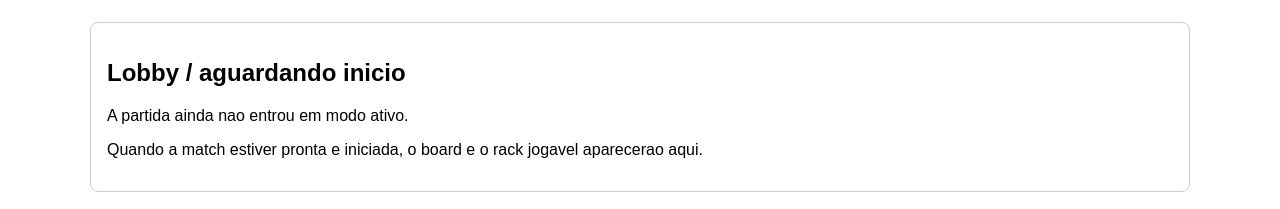
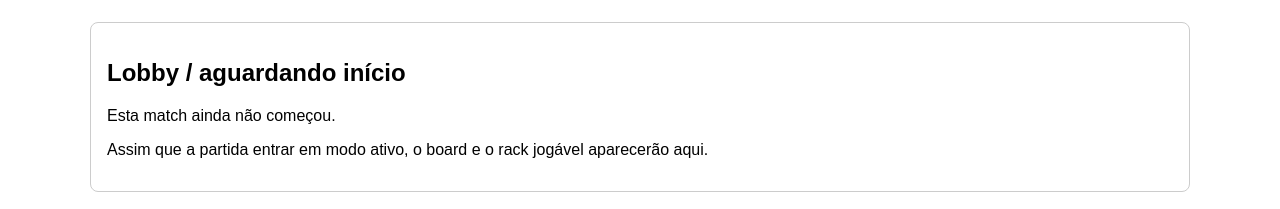
Before and after one commit to pbonafina/patxanga-core, a Next.js app in the folder frontend/: page / in a window 1280 px wide. Shown: the part 1085-1294 px from the top of the page. Built offline with nearby package versions, Linux system fonts and the light colour scheme; no server answers.

Commit message:
Refinada UX dos estados waiting e finished na home

```diff
--- a/frontend/pages/index.tsx
+++ b/frontend/pages/index.tsx
@@ -72,6 +72,7 @@ export default function HomePage() {
   const isWaiting = resolvedBootstrap.status === "waiting";
   const isActive = resolvedBootstrap.status === "active";
   const isVoting = resolvedBootstrap.status === "voting";
+  const isFinished = resolvedBootstrap.status === "finished";
 
   const stateLabel = useMemo(() => {
     switch (resolvedBootstrap.status) {
@@ -522,9 +523,18 @@ export default function HomePage() {
 
       {isWaiting ? (
         <section style={{ marginTop: 24, padding: 16, border: "1px solid #ccc", borderRadius: 8 }}>
-          <h2>Lobby / aguardando inicio</h2>
-          <p>A partida ainda nao entrou em modo ativo.</p>
-          <p>Quando a match estiver pronta e iniciada, o board e o rack jogavel aparecerao aqui.</p>
+          <h2>Lobby / aguardando início</h2>
+          <p>Esta match ainda não começou.</p>
+          <p>Assim que a partida entrar em modo ativo, o board e o rack jogável aparecerão aqui.</p>
+        </section>
+      ) : null}
+
+      {isFinished ? (
+        <section style={{ marginTop: 24, padding: 16, border: "1px solid #ccc", borderRadius: 8 }}>
+          <h2>Partida encerrada</h2>
+          <p>Esta match já foi concluída.</p>
+          <p><strong>winner_player_id:</strong> {resolvedBootstrap.winnerPlayerId || "(nulo)"}</p>
+          <p><strong>finished_at:</strong> {resolvedBootstrap.finishedAt || "(nulo)"}</p>
         </section>
       ) : null}
 
```
